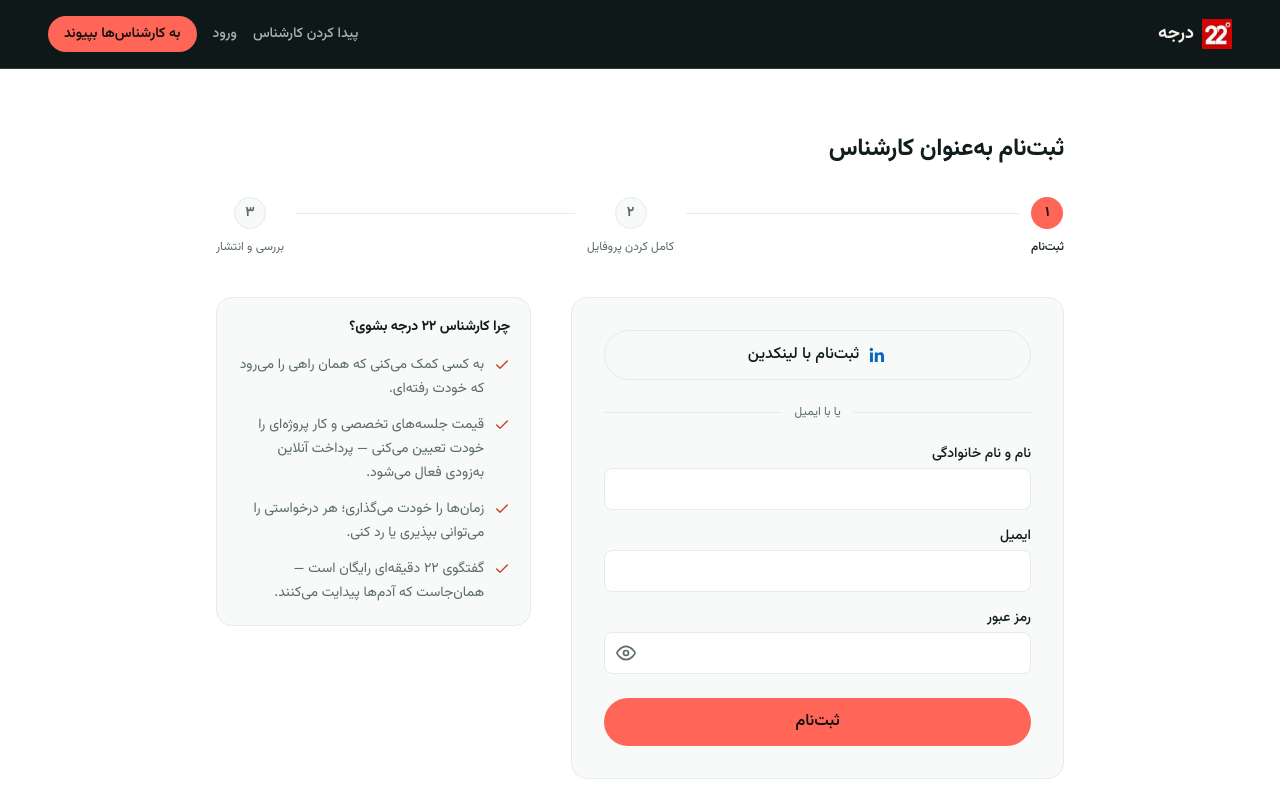
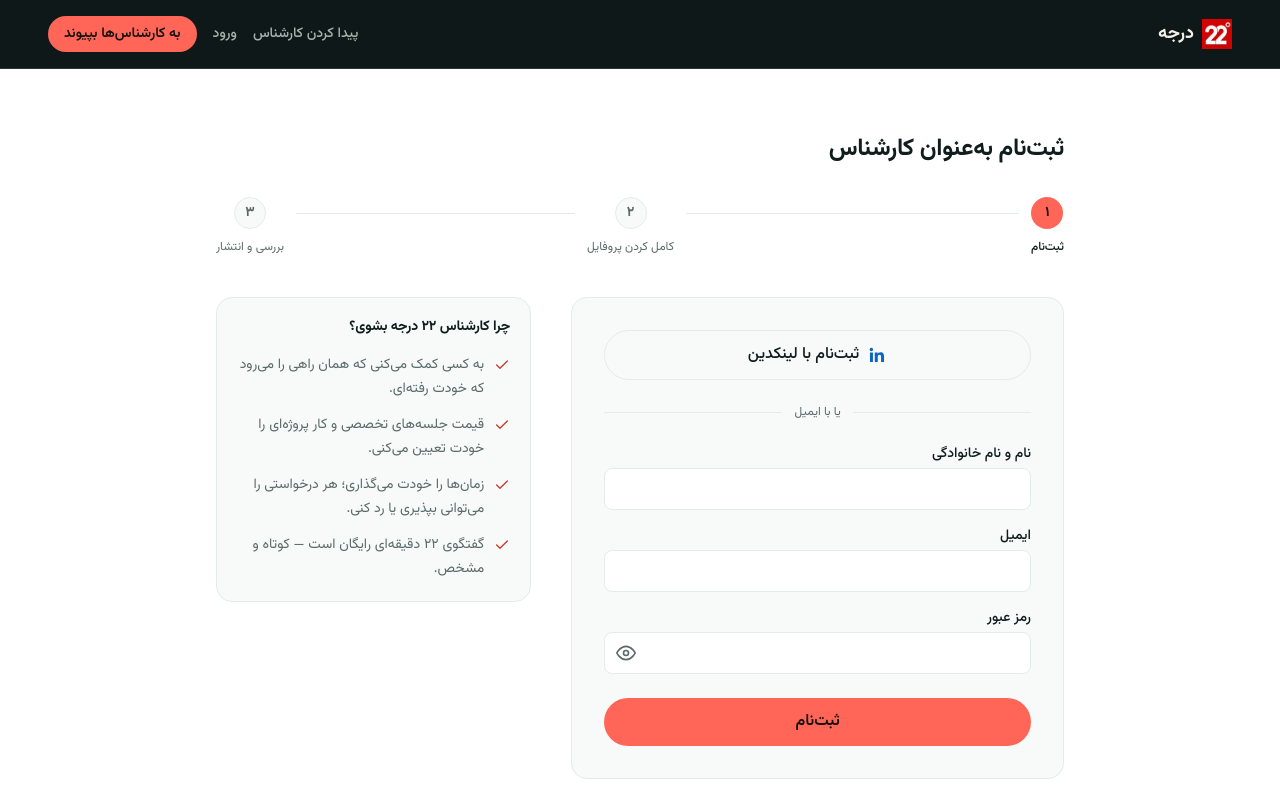
Before and after one commit to samanehakbarimy-hue/22-Darajeh, a Next.js app: page /signup/mentor in a window 1280 px wide. Shown: the top 800 px of the page. Built offline with nearby package versions, Linux system fonts and the light colour scheme; no server answers.

Commit message:
Trim the two trailing clauses off the reasons to join
The price line no longer trails the payment status, and the free conversation
no longer explains itself. Both said true things; neither was the reason
somebody reads the line.

Co-Authored-By: Claude Opus 5 <noreply@anthropic.com>

```diff
--- a/app/signup/mentor/page.tsx
+++ b/app/signup/mentor/page.tsx
@@ -8,15 +8,14 @@ import LinkedInButton from "@/components/LinkedInButton";
 import Spinner from "@/components/Spinner";
 
 /* Helping and earning, in that order — the two reasons somebody does this.
-   The money line says what is true today: the price is theirs to set, and the
-   online payment is not switched on yet. The site already says that on every
-   paid session, and a signup page promising otherwise would be the one place
-   that lies. */
+   The money line claims only what a specialist really controls, which is the
+   price; where the payment itself stands is the booking page's job to say,
+   and it does. */
 const WHY = [
   "به کسی کمک می‌کنی که همان راهی را می‌رود که خودت رفته‌ای.",
-  "قیمت جلسه‌های تخصصی و کار پروژه‌ای را خودت تعیین می‌کنی — پرداخت آنلاین به‌زودی فعال می‌شود.",
+  "قیمت جلسه‌های تخصصی و کار پروژه‌ای را خودت تعیین می‌کنی.",
   "زمان‌ها را خودت می‌گذاری؛ هر درخواستی را می‌توانی بپذیری یا رد کنی.",
-  "گفتگوی ۲۲ دقیقه‌ای رایگان است — همان‌جاست که آدم‌ها پیدایت می‌کنند.",
+  "گفتگوی ۲۲ دقیقه‌ای رایگان است — کوتاه و مشخص.",
 ];
 
 /* The three stages are the ones that already exist — signing up, filling the
```
